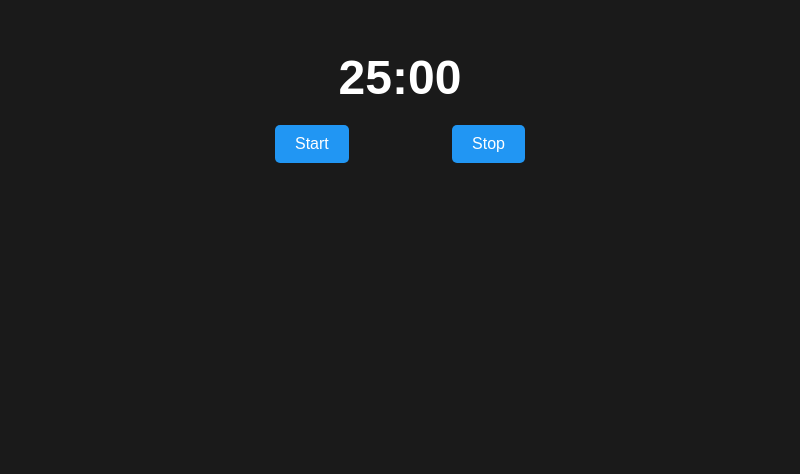
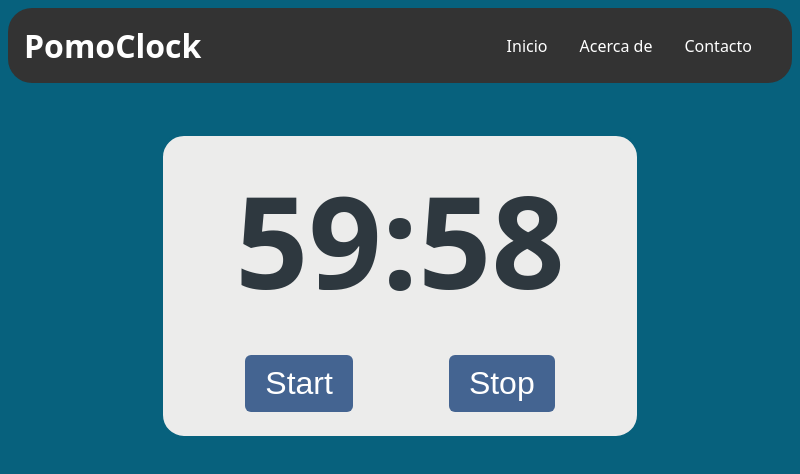
Before and after one commit to cerealkiller1997/Pomo.Clock, an Electron app: page src/index.html in a window 800 px wide. Both pictures are taken after a click on the button "Start". Drawn offline with Linux system fonts and the light colour scheme.

Commit message:
se agregaron funcionalidades

```diff
--- a/src/index.html
+++ b/src/index.html
@@ -19,13 +19,24 @@
 </head>
 
 <body>
+  <header>
+    <h1>PomoClock</h1>
+    <nav>
+      <ul>
+        <li><a href="#">Inicio</a></li>
+        <li><a href="#">Acerca de</a></li>
+        <li><a href="https://github.com/cerealkiller1997" target="_blank">Contacto</a></li>
+      </ul>
+    </nav>
+  </header>
   <div class="timer">
-    <div class="time-left">25:00</div>
+    <div class="time-left">60:00</div>
     <div class="buttons">
       <button class="start-btn">Start</button>
       <button class="stop-btn">Stop</button>
     </div>
   </div>
   <!-- <script src="main.js"></script> -->
+  <script src="renderer.js"></script>
 </body>
 </html>
--- /dev/null
+++ b/src/renderer.js
@@ -0,0 +1,43 @@
+const timerDisplay = document.querySelector('.time-left');
+
+let countdown;
+
+function timer(minutes) {
+  clearInterval(countdown);
+
+  const now = Date.now();
+  const then = now + minutes * 60 * 1000;
+  displayTimeLeft(minutes * 60);
+
+  countdown = setInterval(() => {
+    const secondsLeft = Math.round((then - Date.now()) / 1000);
+    if (secondsLeft < 0) {
+      clearInterval(countdown);
+      return;
+    }
+    displayTimeLeft(secondsLeft);
+  }, 1000);
+}
+
+function displayTimeLeft(seconds) {
+  const minutes = Math.floor(seconds / 60);
+  const remainderSeconds = seconds % 60;
+  const display = `${minutes}:${remainderSeconds < 10 ? '0' : ''}${remainderSeconds}`;
+  timerDisplay.textContent = display;
+}
+
+const startBtn = document.querySelector('.start-btn');
+const stopBtn = document.querySelector('.stop-btn');
+
+function startTimer() {
+  const minutes = 60;
+  timer(minutes);
+}
+
+function stopTimer() {
+  clearInterval(countdown);
+  timerDisplay.textContent = "60:00";
+}
+
+startBtn.addEventListener('click', startTimer);
+stopBtn.addEventListener('click', stopTimer);
--- a/src/style.css
+++ b/src/style.css
@@ -1,36 +1,137 @@
 body {
-    background-color: #1a1a1a;
+    background-color: var(--main-color);
     color: #fff;
-    font-family: Arial, sans-serif;
+    font-family: system-ui, -apple-system, BlinkMacSystemFont, 'Segoe UI', Roboto, Oxygen, Ubuntu, Cantarell, 'Open Sans', 'Helvetica Neue', sans-serif
+  }
+:root {
+    --main-color: #07617d;
+    --second-color: #ececeb;
+    --three-color: #2e383f;
+    --four-color: #f9a828;
+}
+/* Estilos para el encabezado */
+header {
+    background-color: #333;
+    color: #fff;
+    display: flex;
+    justify-content: space-between;
+    align-items: center;
+    padding: 1rem;
+    border-radius: 1.5rem;
 }
 
+  /* Estilos para el título */
+h1 {
+    margin: 0;
+}
+
+/* Estilos para la barra de navegación */
+nav ul {
+    list-style: none;
+    margin: 0;
+    padding: 0;
+    display: flex;
+}
+
+nav li {
+    margin-right: 1rem;
+}
+
+nav a {
+    color: #fff;
+    text-decoration: none;
+    padding: 0.5rem;
+    border-radius: 0.25rem;
+    transition: background-color 0.3s ease;
+}
+
+nav a:hover {
+    background-color: #555;
+}
+
+/* Estilos para hacer la barra de navegación responsive */
+@media (max-width: 600px) {
+nav {
+    display: none;
+    position: absolute;
+    top: 4rem;
+    left: 0;
+    background-color: #333;
+    width: 100%;
+    padding: 1rem;
+}
+
+nav ul {
+    flex-direction: column;
+}
+
+nav li {
+  margin: 0 0 1rem 0;
+}
+
+nav a {
+  display: block;
+  padding: 0;
+}
+/* Mostrar la barra de navegación cuando se hace clic en el botón */
+#toggle-nav {
+    display: block;
+}
+}
+
+/*Config del panel reloj*/
 .timer {
     width: 250px;
     margin: 50px auto;
     text-align: center;
+    border: 0.2rem solid var(--main-color);
+    border-radius: 1.5rem;
+    /* padding: 5rem; */
+    padding: 7rem;
+    padding-top: 1rem;
+    padding-bottom: 1rem;
+    /*  */
+    display: flex;
+    flex-direction: column;
+    justify-content: center;
+    align-items: center;
+    background: var(--second-color);
+    font-family: system-ui, -apple-system, BlinkMacSystemFont, 'Segoe UI', Roboto, Oxygen, Ubuntu, Cantarell, 'Open Sans', 'Helvetica Neue', sans-serif;
 }
 
 .time-left {
-    font-size: 48px;
+    font-size: 8rem;
     font-weight: bold;
     margin-bottom: 20px;
+    /* border: 2px solid black; */
+    color: var(--three-color);
+    font-stretch: condensed;
 }
 
 .buttons {
     display: flex;
     justify-content: space-between;
+    padding: 0.5rem;
+    gap: 6rem;
 }
 
+/* Botones */
 button {
-    background-color: #2196F3;
+    background-color: #446491;
     color: #fff;
     border: none;
     padding: 10px 20px;
-    font-size: 16px;
+    font-size: 20px;
     cursor: pointer;
-    border-radius: 5px;
+    border-radius: 6px;
+}
+.timer .buttons .start-btn {
+    font-size: 2rem;
+}
+.timer .buttons .stop-btn {
+    font-size: 2rem;
 }
 
 button:hover {
-    background-color: #0c7cd5;
+    background-color: #555;
 }
```
Also changed, not shown: src/main.js (line endings or trailing spaces), 1 other file. Lines whose indentation alone changed are shown as unchanged.
